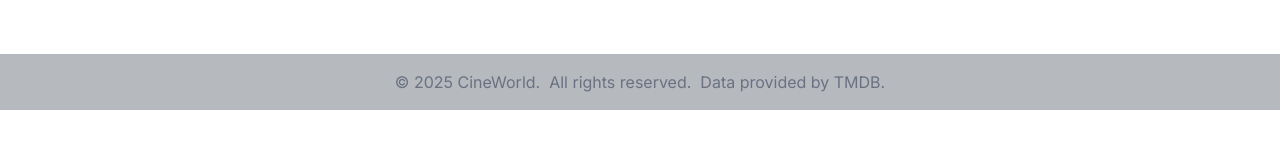
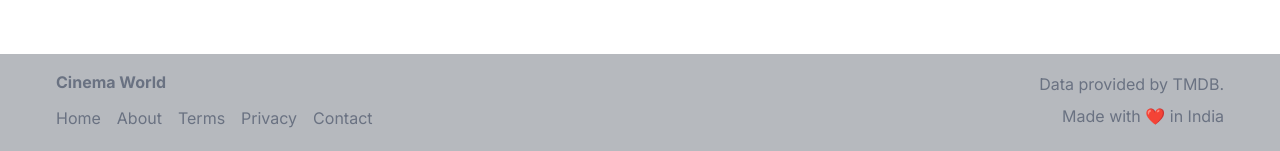
Before and after one commit to divasgt/cineworld, a Next.js app: page /cinema-ai in a window 1280 px wide. Shown: the part 938-1089 px from the top of the page. Before the commit the page ends 1048 px from the top, so only its background shows below. Built offline with nearby package versions, Linux system fonts and the light colour scheme; no server answers.

Commit message:
update: Update footer, also use new app name

```diff
--- a/src/components/Footer.jsx
+++ b/src/components/Footer.jsx
@@ -1,7 +1,26 @@
+import Link from "next/link";
+
 export default function Footer() {
   return (
   <footer className="bg-gray-900/30 backdrop-blur-xl text-gray-500 text-center p-4 mt-48 bottom-0 left-0 right-0">
-    <p className="whitespace-pre-wrap">© 2025 CineWorld.  All rights reserved.  Data provided by TMDB.</p>
+    <div className="flex justify-between items-center px-10 pb-2">
+      <div className="flex flex-col items-start gap-3">
+        <span className="font-bold">Cinema World</span>
+        <nav>
+          <ul className="flex justify-center gap-4 *:hover:text-gray-300 *:duration-150">
+            <li><Link href="/">Home</Link></li>
+            <li><Link href="#">About</Link></li>
+            <li><Link href="#">Terms</Link></li>
+            <li><Link href="#">Privacy</Link></li>
+            <li><Link href="#">Contact</Link></li>
+          </ul>
+        </nav>
+      </div>
+      <span className="whitespace-pre flex flex-col items-end gap-2">
+        <span>Data provided by TMDB.</span>
+        <span>Made with ❤️ in India</span>
+      </span>
+    </div>
   </footer>
   )
 }
```
